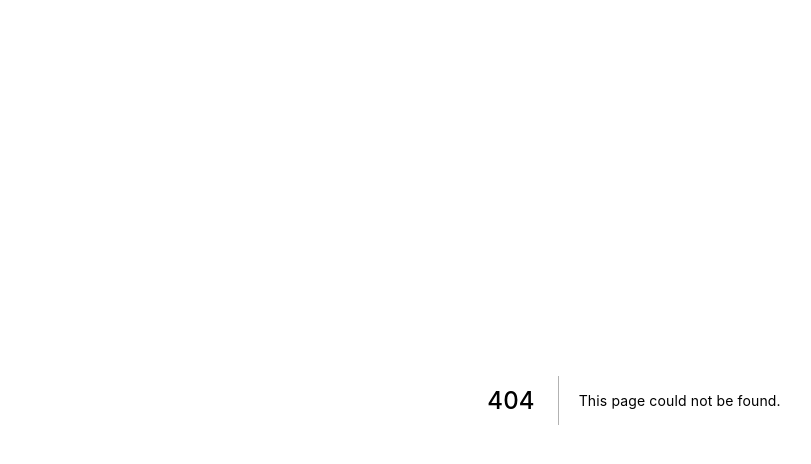
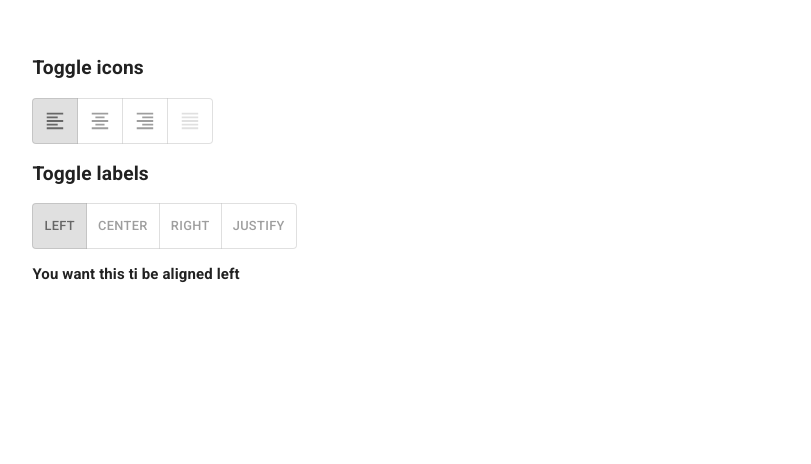
Before and after one commit to dmijatovic/next-mui-ts, a Next.js app: page /toggle in a window 1280 px wide. Before the commit this address had no page. Shown: the top 464 px of the page, without its empty margins (6-817 px from the left). Built offline with nearby package versions, Linux system fonts and the light colour scheme.

Commit message:
feat: toggle button group

```diff
--- /dev/null
+++ b/pages/toggle.tsx
@@ -0,0 +1,97 @@
+import React from 'react';
+import FormatAlignLeftIcon from '@material-ui/icons/FormatAlignLeft';
+import FormatAlignCenterIcon from '@material-ui/icons/FormatAlignCenter';
+import FormatAlignRightIcon from '@material-ui/icons/FormatAlignRight';
+import FormatAlignJustifyIcon from '@material-ui/icons/FormatAlignJustify';
+import ToggleButton from '@material-ui/lab/ToggleButton';
+import ToggleButtonGroup from '@material-ui/lab/ToggleButtonGroup';
+
+export default function ToggleButtons() {
+  const [alignment, setAlignment] = React.useState<string | null>('left');
+  const [select, setSelect] = React.useState<string | null>('left');
+
+  const handleAlignment = (event: React.MouseEvent<HTMLElement>, newAlignment: string | null) => {
+    setAlignment(newAlignment);
+  };
+
+  function handleSelection (event: React.MouseEvent<HTMLElement>, value: string | null){
+    setSelect(value)
+  }
+
+  function getSelection(){
+    switch(select){
+      case 'left':
+        return (
+          <section style={{textAlign:'left'}}>
+            <h3>You want this ti be aligned left</h3>
+          </section>
+        )
+      case 'right':
+        return (
+          <section style={{textAlign:'right'}}>
+            <h3>You want this ti be aligned right</h3>
+          </section>
+        )
+      case 'center':
+        return (
+          <section style={{textAlign:'center'}}>
+            <h3>You want this ti be aligned center</h3>
+          </section>
+        )
+      case 'justify':
+        return (
+          <section style={{textAlign:'justify'}}>
+            <h3>You want this ti be aligned justified</h3>
+          </section>
+        )
+    }
+  }
+
+
+  return (
+    <section style={{"padding":'3rem'}}>
+      <h2>Toggle icons</h2>
+      <ToggleButtonGroup
+        value={alignment}
+        exclusive
+        onChange={handleAlignment}
+        aria-label="text alignment"
+      >
+        <ToggleButton value="left" aria-label="left aligned">
+          <FormatAlignLeftIcon />
+        </ToggleButton>
+        <ToggleButton value="center" aria-label="centered">
+          <FormatAlignCenterIcon />
+        </ToggleButton>
+        <ToggleButton value="right" aria-label="right aligned">
+          <FormatAlignRightIcon />
+        </ToggleButton>
+        <ToggleButton value="justify" aria-label="justified" disabled>
+          <FormatAlignJustifyIcon />
+        </ToggleButton>
+      </ToggleButtonGroup>
+
+      <h2>Toggle labels</h2>
+      <ToggleButtonGroup
+        value={select}
+        exclusive
+        onChange={handleSelection}
+        aria-label="text alignment"
+      >
+        <ToggleButton value="left" aria-label="left aligned">
+          LEFT
+        </ToggleButton>
+        <ToggleButton value="center" aria-label="centered">
+          CENTER
+        </ToggleButton>
+        <ToggleButton value="right" aria-label="right aligned">
+          RIGHT
+        </ToggleButton>
+        <ToggleButton value="justify" aria-label="justified">
+          JUSTIFY
+        </ToggleButton>
+      </ToggleButtonGroup>
+      {getSelection()}
+    </section>
+  );
+}
```
